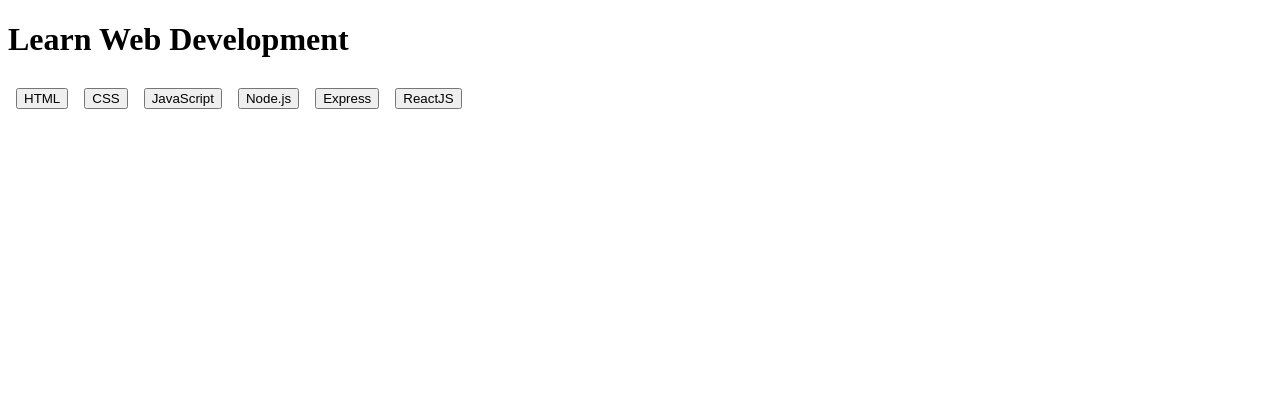
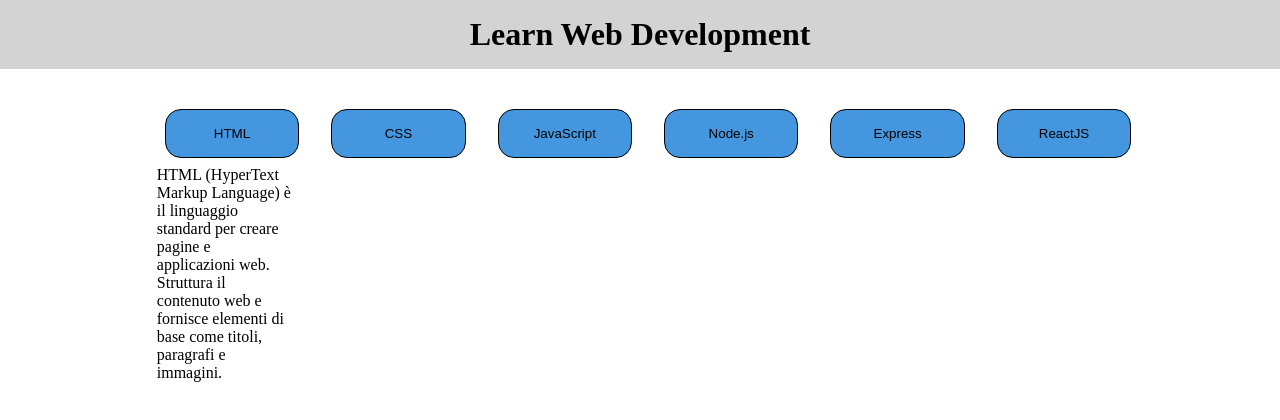
Before and after one commit to Alberto-Monaco/react-use-state, a React (Vite) app: page / in a window 1280 px wide. Shown: the top 420 px of the page. Built offline with nearby package versions, Linux system fonts and the light colour scheme.

Commit message:
add content to click and change

```diff
--- a/src/App.jsx
+++ b/src/App.jsx
@@ -1,5 +1,5 @@
 import { useState } from 'react'
-import AppFooter from './components/AppFooter'
+
 import AppHeader from './components/AppHeader'
 import AppMain from './components/AppMain'
 
--- a/src/components/AppMain.jsx
+++ b/src/components/AppMain.jsx
@@ -3,13 +3,24 @@
 
 export default function AppMain() {
 	const [language, setLanguage] = useState(0)
+	function handleLanguage(e) {
+		const newLanguage = Number(e.target.getAttribute('data-index'))
+		setLanguage(newLanguage)
+	}
 
 	return (
 		<main>
 			<div className='container'>
-				<div className='buttons'>
-					{languages.map((language) => (
-						<button key={language.id}>{language.title}</button>
+				<div className='row'>
+					{languages.map((languages, index) => (
+						<div className='buttons' key={languages.id}>
+							<button onClick={handleLanguage} data-index={index}>
+								{languages.title}
+							</button>
+							<div className='content'>
+								<p className={language == index ? 'active' : 'hide'}>{languages.description}</p>
+							</div>
+						</div>
 					))}
 				</div>
 			</div>
--- a/src/index.css
+++ b/src/index.css
@@ -1,3 +1,9 @@
+* {
+    margin: 0;
+    padding: 0;
+    box-sizing: border-box;
+}
+
 .hide {
     display: none;
 }
@@ -6,3 +12,45 @@
     cursor: auto;
     margin: 0.5rem;
 }
+
+.active {
+    display: block;
+}
+
+.row {
+    display: flex;
+    justify-content: center;
+    flex-direction: row;
+
+
+}
+
+.container {
+    width: 80%;
+    margin: auto;
+}
+
+.buttons {
+    width: 100%;
+    display: flex;
+    flex-direction: column;
+    padding: 1rem;
+}
+
+header {
+    text-align: center;
+    padding: 1rem;
+    background-color: lightgray;
+}
+
+main {
+    padding: 1rem;
+}
+
+button {
+    background-color: rgb(68, 151, 223);
+    width: 100%;
+    padding: 1rem;
+    border: 1px solid #000;
+    border-radius: 1rem;
+}
```
